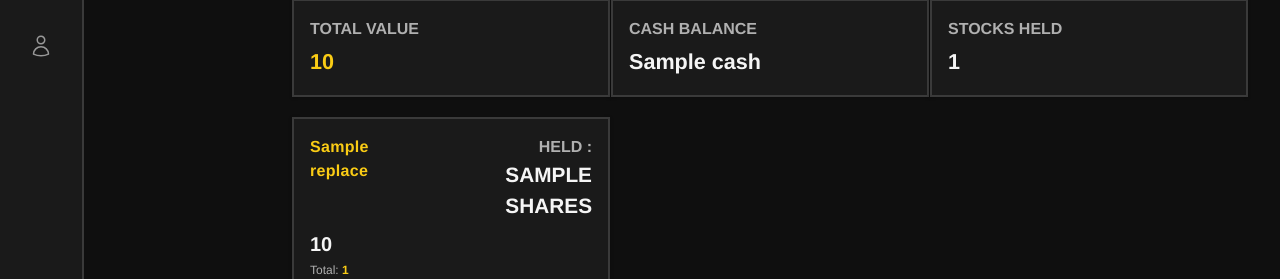
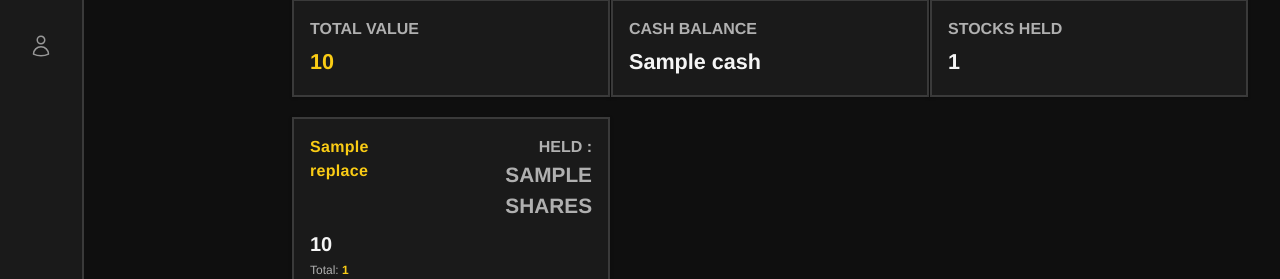
Before and after one commit to TDS2K5/tradelab, a Flask app: template templates/index.html in a window 1280 px wide. Shown: the part 116-395 px from the top of the page. Run offline with Flask 3, Linux system fonts and the light colour scheme; the template is opened without the code that fills it: most values are stand-ins (such as "Sample title", 1, 10 or a date in 2020); some libraries are stand-ins or nearby versions.

Commit message:
minor UI

```diff
--- a/templates/index.html
+++ b/templates/index.html
@@ -31,7 +31,7 @@ extra_head %}
     <div class="tl-stock-card-header">
       <div class="tl-stock-card-symbol">{{ stock.stock | strip_suffix }}</div>
       <div class="tl-stock-card-shares">
-        Held :<br /><span style="font-size: 1.3rem; color: var(--tl-text)"
+        Held :<br /><span style="font-size: 1.3rem"
           >{{ stock.shares }}</span
         >
       </div>
```
